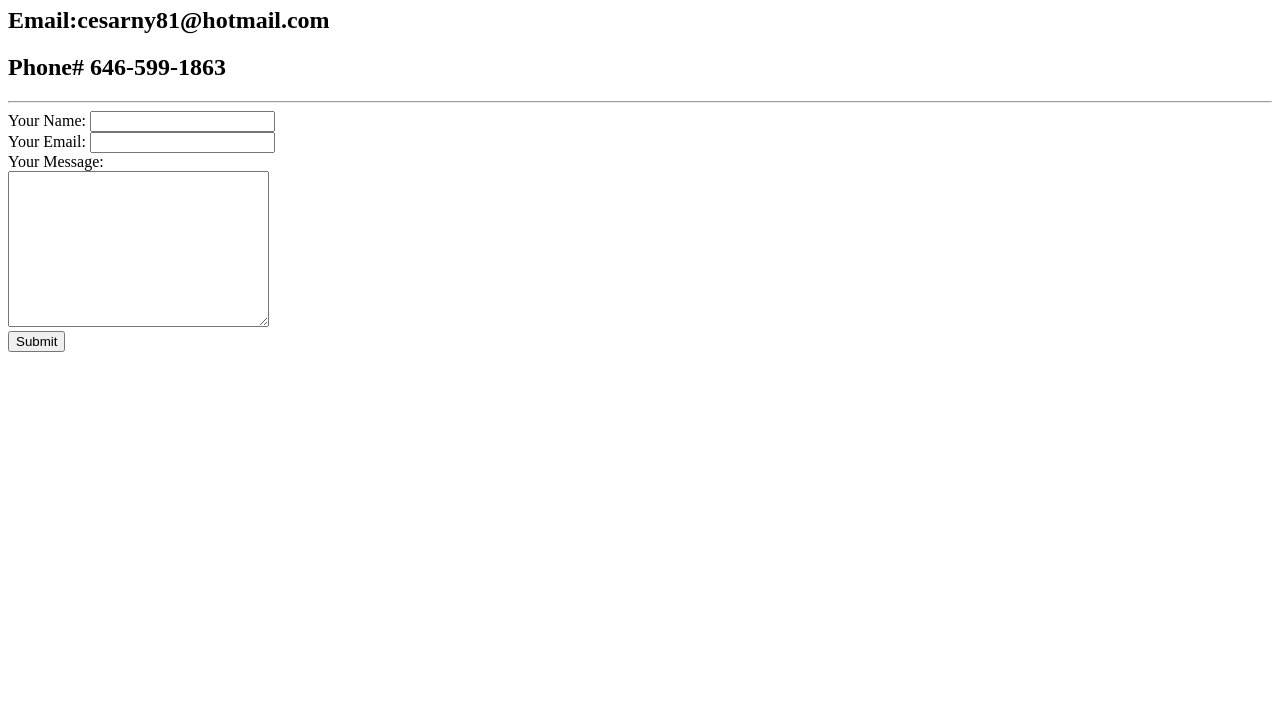
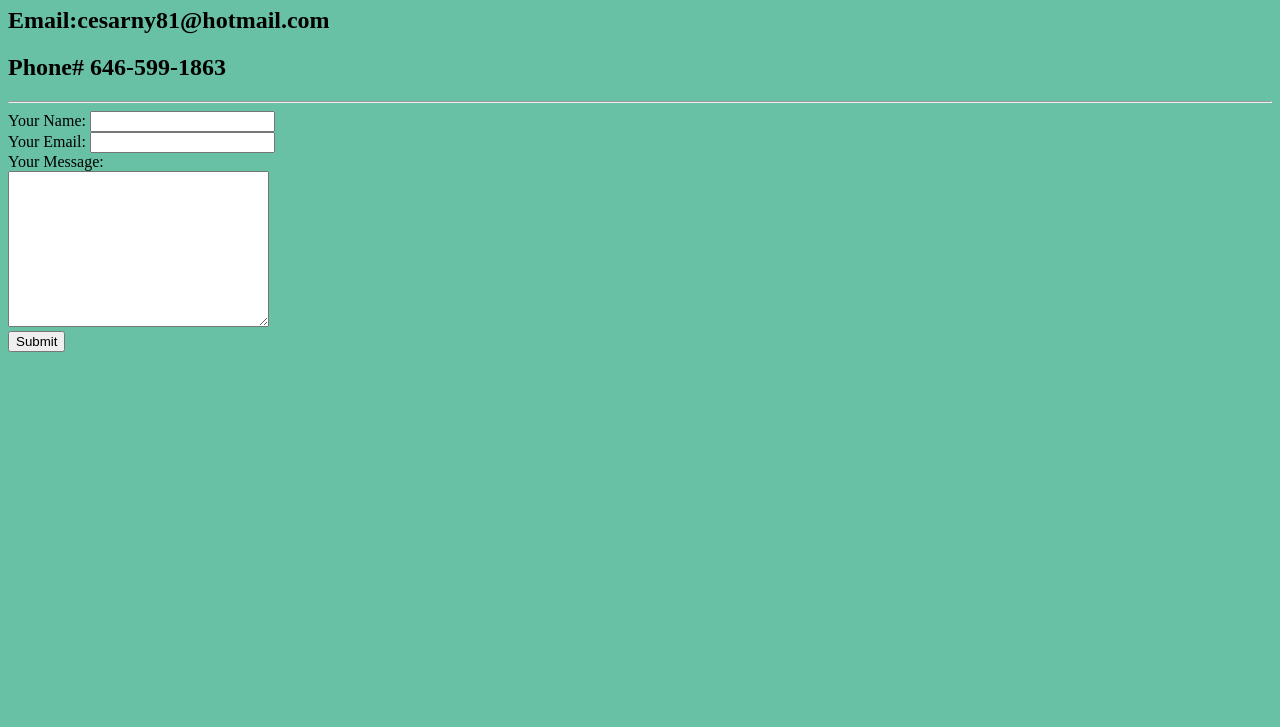
Before and after one commit to jparedes81/CV, a plain HTML site: page contact-me.html in a window 1280 px wide. Shown: the part 73-800 px from the top of the page. Drawn offline with Linux system fonts and the light colour scheme.

Commit message:
Update contact-me.html

```diff
--- a/contact-me.html
+++ b/contact-me.html
@@ -4,7 +4,7 @@
     <meta charset="utf-8">
     <title>Contact Me</title>
   </head>
-  <body>
+  <body style="background-color:#69c1a5";>
     <h1>Contact Me</h1>
     <h2>Email:cesarny81@hotmail.com</h2>
     <h2>Phone# 646-599-1863</h2><hr>
```
